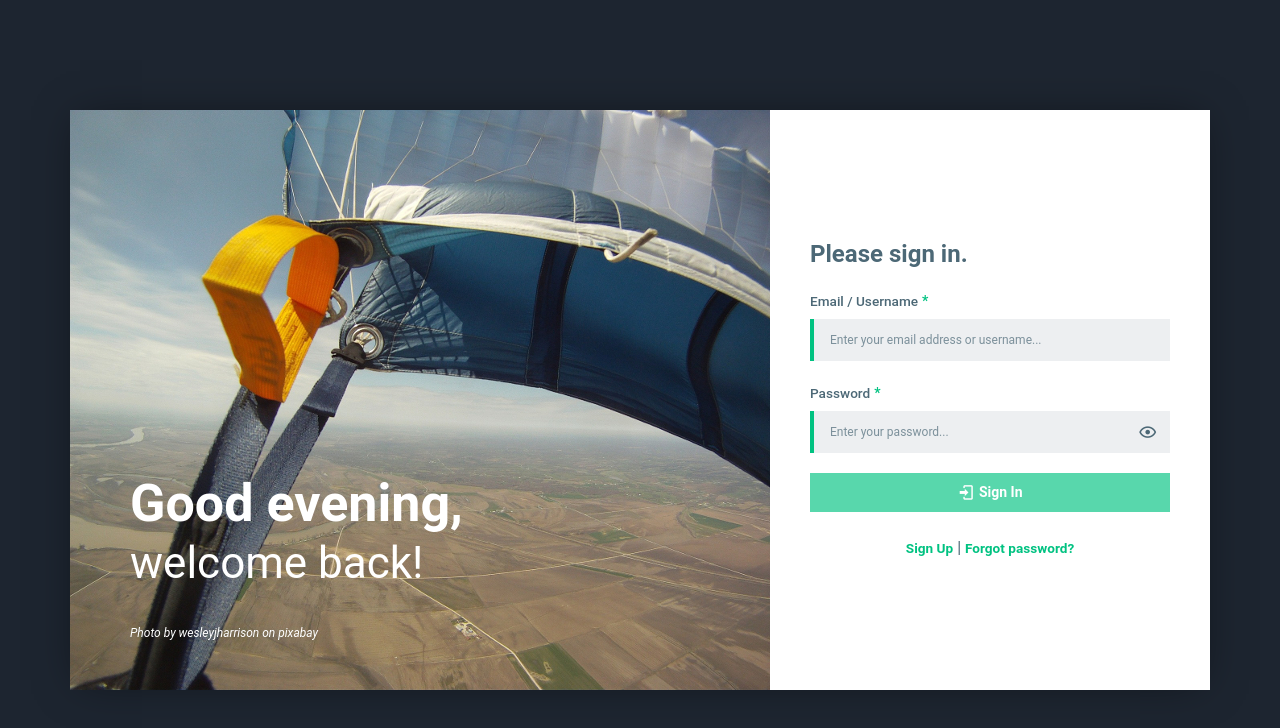
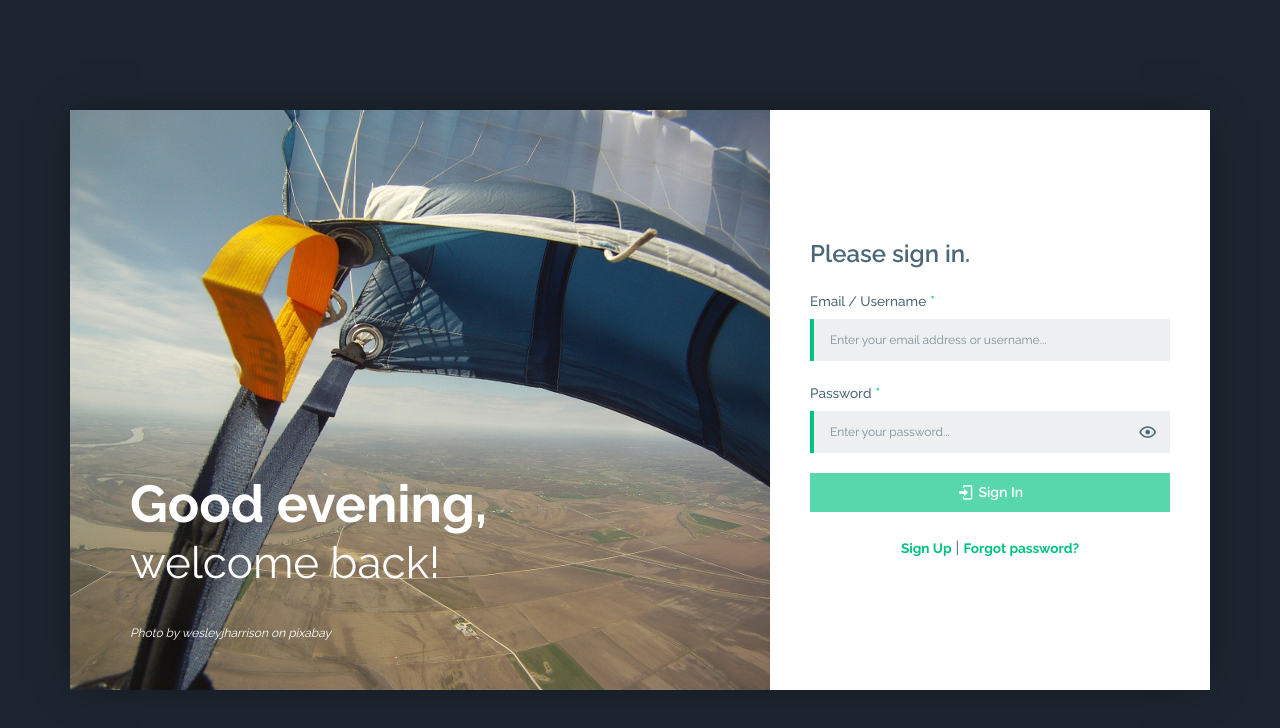
Before and after one commit to Exotelis/skydivemanifest, a Vue app in the folder administration/: page /login in a window 1280 px wide. Shown: the top 728 px of the page. Built offline with nearby package versions, Linux system fonts and the light colour scheme.

Commit message:
admin: add - Font Raleway and Work Sans
Adds fonts Raleway and Work Sans. Default templates uses Raleway now.

```diff
--- a/administration/src/assets/scss/themes/default/_varibales.scss
+++ b/administration/src/assets/scss/themes/default/_varibales.scss
@@ -57,7 +57,15 @@ $border-radius: 0;
 
 // Fonts
 
-$font-family-sans-serif: "Roboto", "Helvetica Neue", Arial, BlinkMacSystemFont, -apple-system, "Segoe UI", "Noto Sans", "Oxygen", "Ubuntu", "Cantarell", "Fira Sans", "Droid Sans", sans-serif, "Apple Color Emoji", "Segoe UI Emoji", "Segoe UI Symbol", "Noto Color Emoji";
+@font-face {
+  font-family: 'Raleway';
+  src: url('./assets/fonts/Raleway-VariableFont.ttf') format('truetype');
+}
+@font-face {
+  font-family: 'Work Sans';
+  src: url('./assets/fonts/WorkSans-VariableFont.ttf') format('truetype');
+}
+$font-family-sans-serif: "Raleway", "Work Sans", "Roboto", "Helvetica Neue", Arial, BlinkMacSystemFont, -apple-system, "Segoe UI", "Noto Sans", "Oxygen", "Ubuntu", "Cantarell", "Fira Sans", "Droid Sans", sans-serif, "Apple Color Emoji", "Segoe UI Emoji", "Segoe UI Symbol", "Noto Color Emoji";
 
 // Typography
 
```
